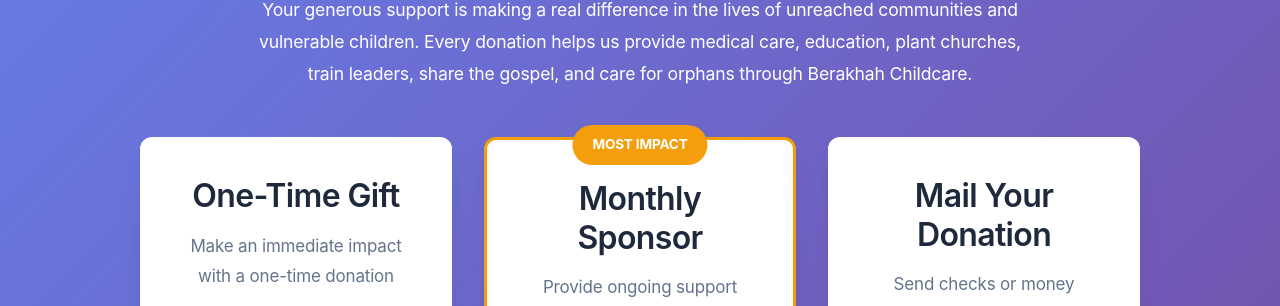
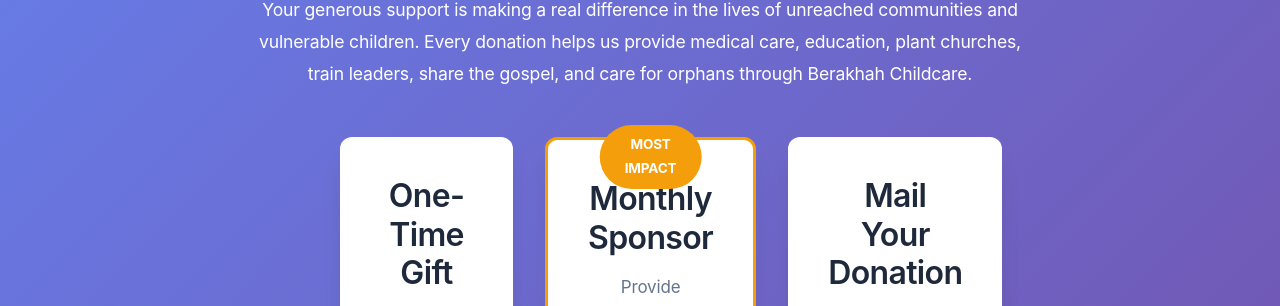
Before and after one commit to 3bsolutionsltd/gidudu, a plain HTML site: page index.html in a window 1280 px wide. Shown: the part 8111-8417 px from the top of the page. Drawn offline with Linux system fonts and the light colour scheme.

Commit message:
Center donation payment platforms section for better positioning

```diff
--- a/css/style.css
+++ b/css/style.css
@@ -1005,6 +1005,7 @@ a {
     color: var(--text-dark);
     position: relative;
     transition: all 0.3s ease;
+    text-align: center;
 }
 
 .donate-card:hover {
@@ -2357,6 +2358,11 @@ a {
 }
 
 /* Payment Platforms */
+.donate-options {
+    max-width: 600px;
+    margin: 40px auto 0;
+}
+
 .payment-platforms {
     display: flex;
     flex-direction: column;
```
